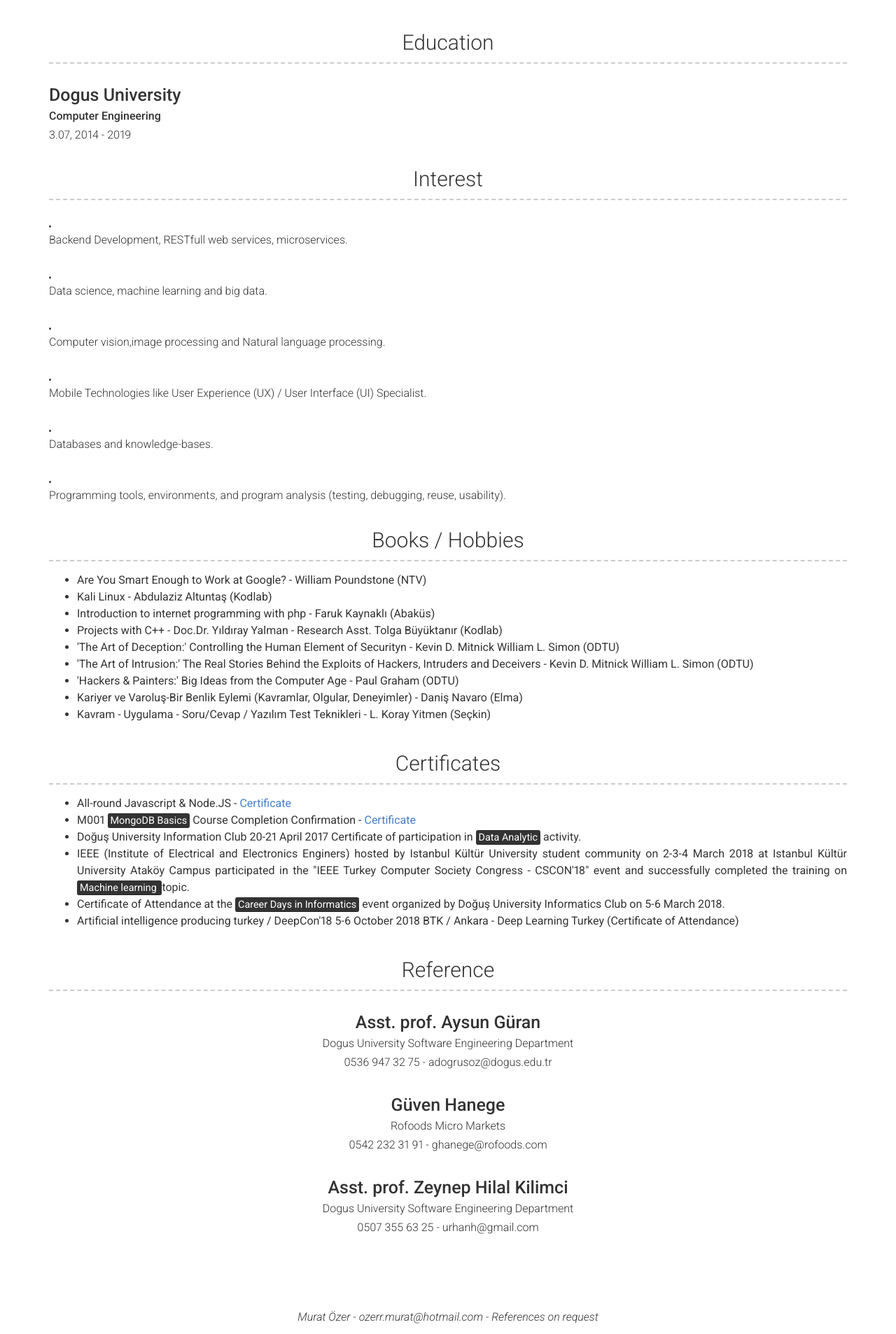
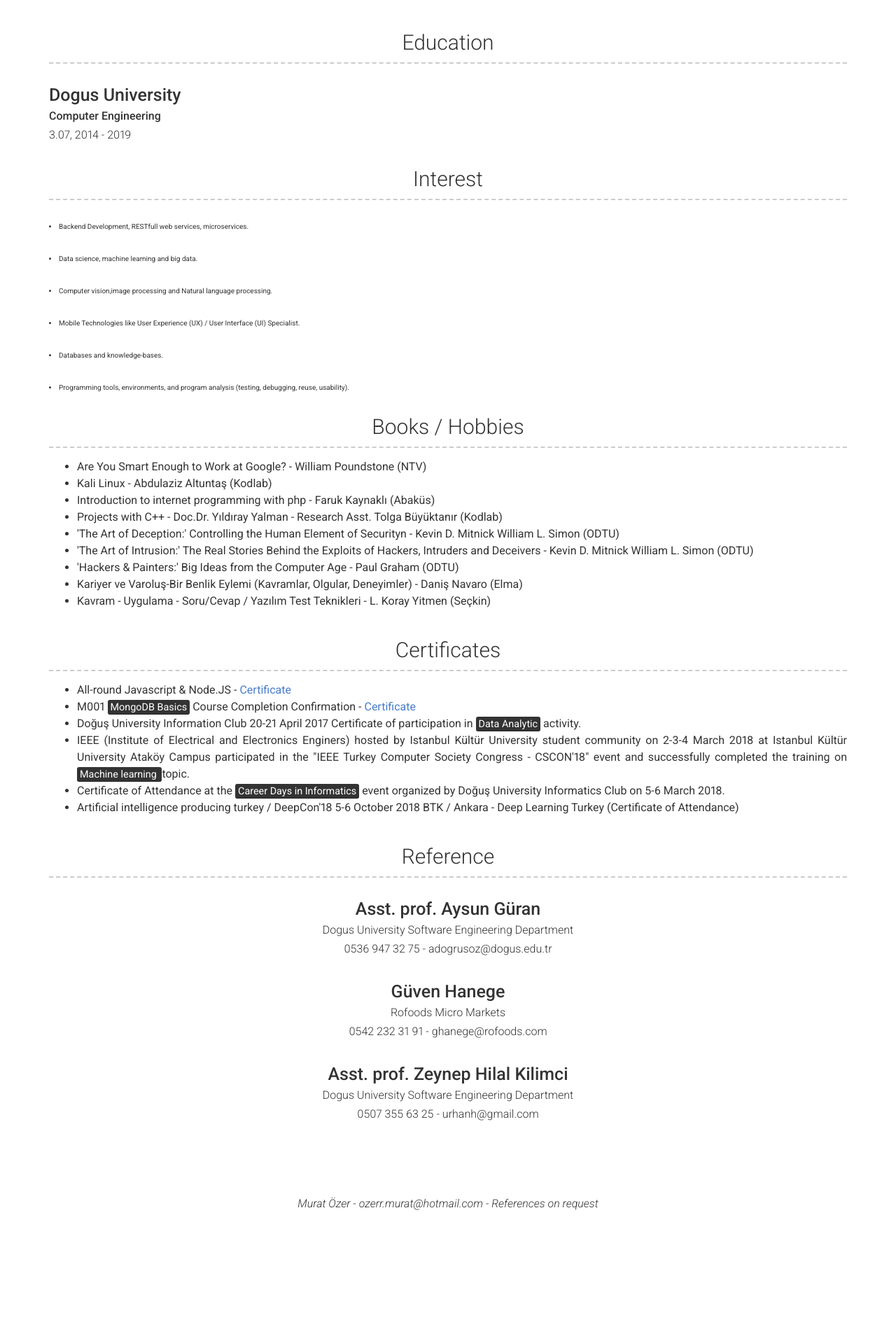
Before and after one commit to ryuz4k1/murat-ozer, a Jekyll site: the page built from index.md, in a window 1280 px wide. Shown: the part 3714-5620 px from the top of the page at 70% size. Built offline with Jekyll 4.4.1, drawn with Linux system fonts in a browser that asks for light colours; after the commit the page ends 5458 px from its top, so only the background shows below that.

Commit message:
strip removed

```diff
--- a/_includes/top-left.html
+++ b/_includes/top-left.html
@@ -2,7 +2,7 @@
   <div class="col-xs-12 col-print-12 details">
     {%- if include.item.name -%}<h4>{{ include.item.name }}</h4>{%- endif -%}
     {%- if include.item.company -%}<h4>{{ include.item.company }}</h4>{%- endif -%}
-    {%- if include.item.interest_description -%}<li>{{ include.item.interest_description | strip | markdownify }}</li>{%- endif -%}
+    {%- if include.item.interest_description -%}<li>{{ include.item.interest_description}}</li>{%- endif -%}
     {%- if include.item.link -%}
       {% include a.html href=include.item.link class="link" %}{{ include.item.link }}</a>
     {%- endif -%}
```
